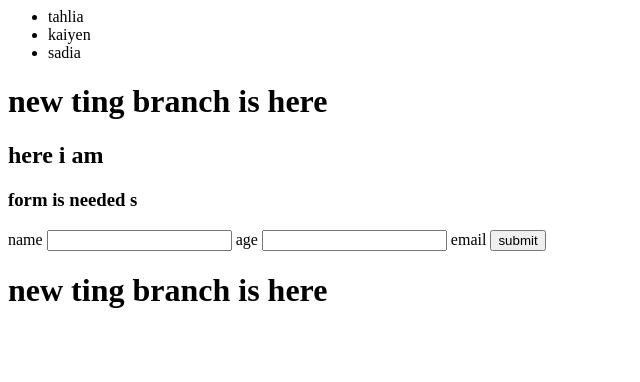
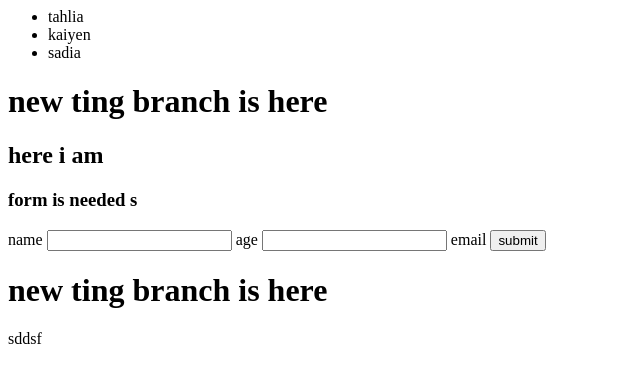
Before and after one commit to swthes/my_first-git, a plain HTML site: page index.html in a window 1280 px wide. Shown: the full height of the page, 0-640 px from the left. Drawn offline with Linux system fonts and the light colour scheme.

Commit message:
trying to see

```diff
--- a/index.html
+++ b/index.html
@@ -24,5 +24,7 @@
     </form>
 
     <h1>new ting branch is here</h1>
+
+    sddsf
 </body>
 </html>
```
